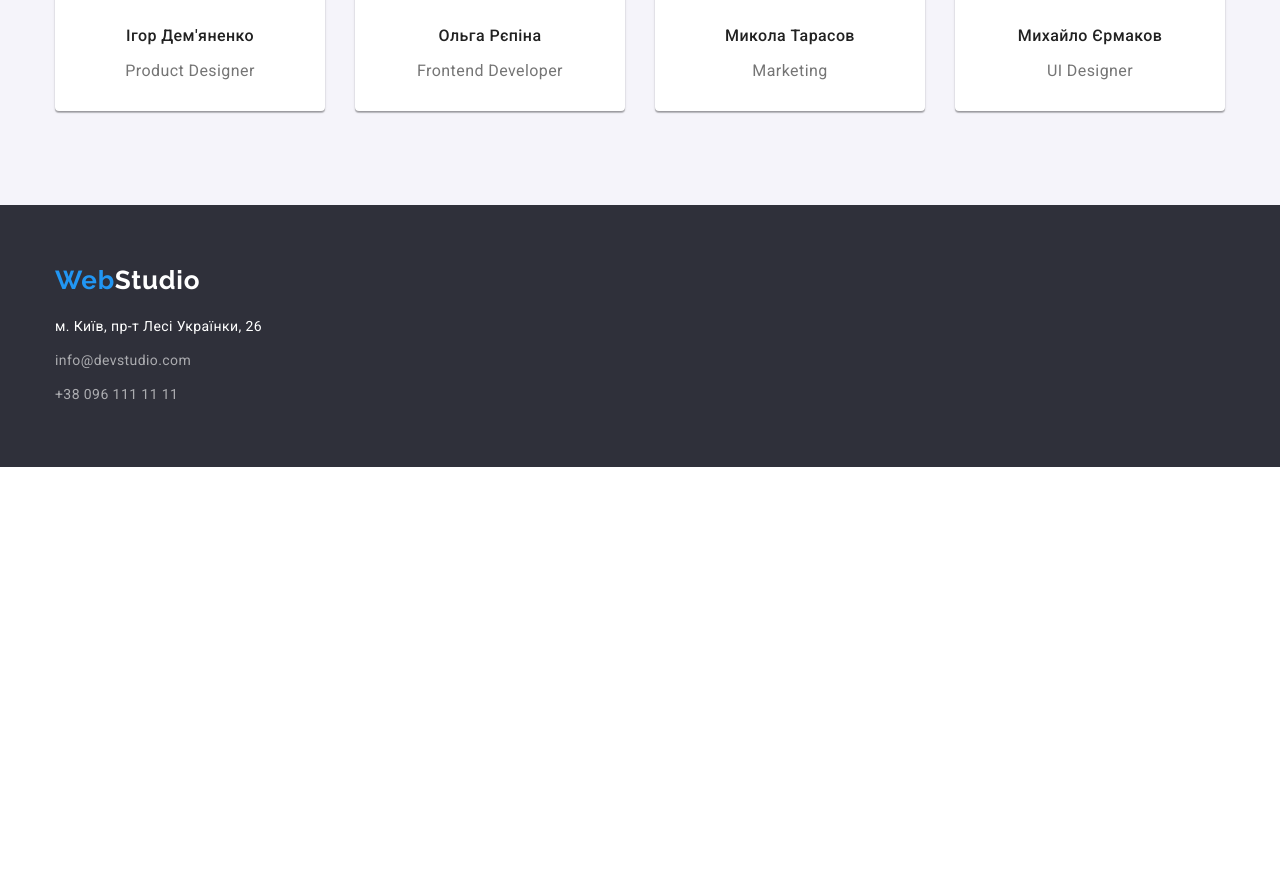
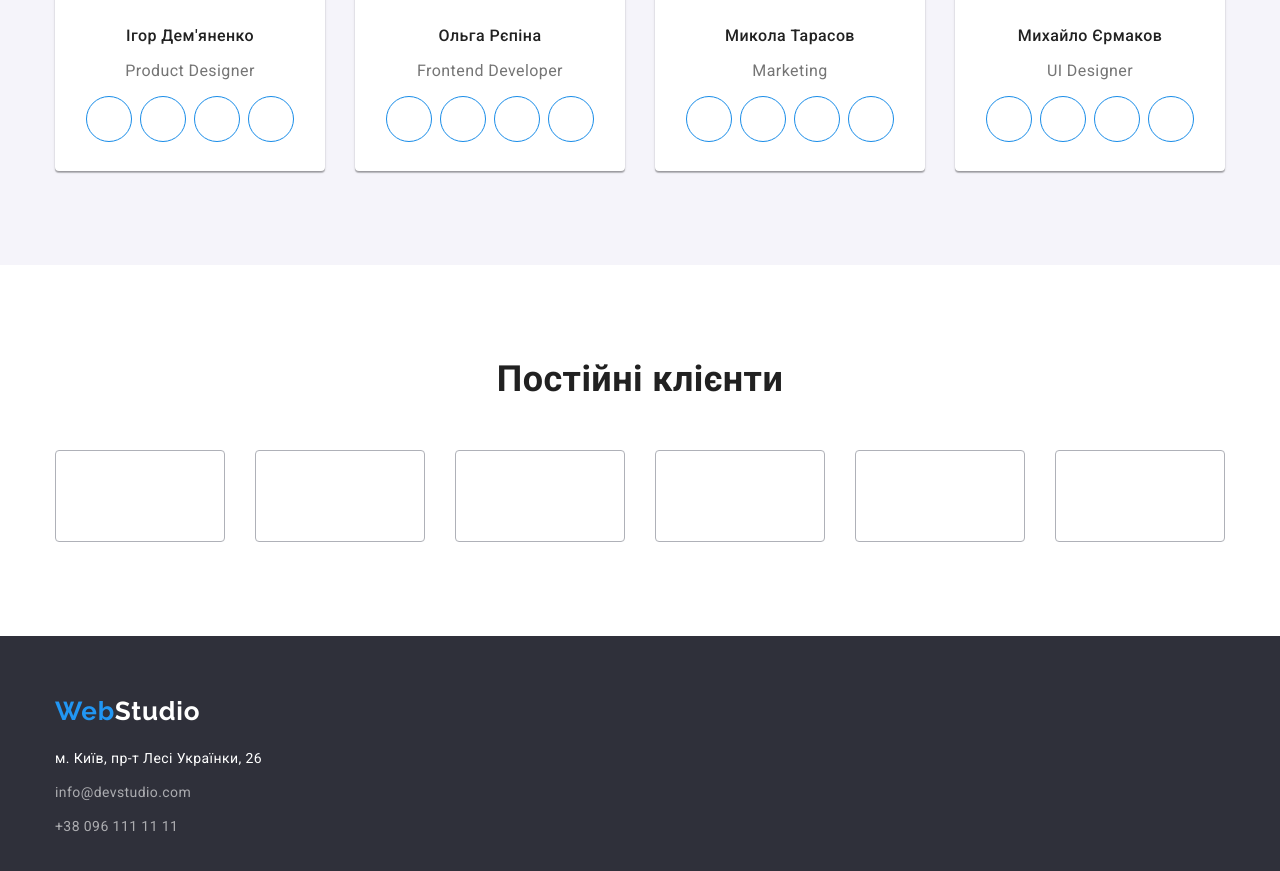
Before and after one commit to Daria-Misko/goit-markup-hw-04, a plain HTML site: page index.html in a window 1280 px wide. Shown: the part 1903-2774 px from the top of the page. Before the commit the page ends 2370 px from the top, so only its background shows below. Drawn offline with nearby package versions, Linux system fonts and the light colour scheme.

Commit message:
add new section "clients" and bg-image

```diff
--- a/css/style.css
+++ b/css/style.css
@@ -162,6 +162,15 @@ ul {
 	background-color: var(--bg-color-dark);
 	text-align: center;
 	padding: 200px 0 200px 0;
+	max-width: 1600;
+	background-image: linear-gradient(
+			rgba(47, 48, 58, 0.4),
+			rgba(47, 48, 58, 0.4)
+		),
+		url(../images/bg-image.jpeg);
+	background-repeat: no-repeat;
+	background-position: center;
+	background-size: cover;
 }
 
 .hero-title {
@@ -278,8 +287,49 @@ ul {
 	color: var(--main-color-text);
 	font-size: 16px;
 	line-height: 1.18;
-	margin-bottom: 0;
+	margin-bottom: 16px;
 	text-align: center;
+}
+.social-links {
+	display: flex;
+	margin: 0 auto;
+	gap: 10px;
+	padding: 0 32px;
+}
+.social-link {
+	width: 44px;
+	height: 44px;
+	outline: 1px solid #188ce8;
+	border-radius: 50%;
+}
+.social-link:hover,
+.social-link:focus {
+	background-color: var(--color-blue);
+}
+
+/* clients */
+.clients {
+	padding: 94px 0;
+}
+.title {
+	margin-bottom: 50px;
+}
+.clients-cards {
+	display: flex;
+	gap: 30px;
+	margin: 0 auto;
+}
+.clients-icon {
+	display: block;
+	width: 170px;
+	height: 92px;
+	border: 1px solid #afb1b8;
+	border-radius: 4px;
+	width: calc((100%- 200px) / 6);
+}
+.clients-icon:hover,
+.clients-icon:focus {
+	border: 1px solid var(--color-blue);
 }
 
 /* portfolio */
@@ -319,6 +369,11 @@ ul {
 }
 .examples-item {
 	width: calc((100% - 60px) / 3);
+}
+.examples-item:hover,
+.examples-item:focus {
+	box-shadow: 0px 1px 1px rgba(0, 0, 0, 0.12), 0px 4px 4px rgba(0, 0, 0, 0.06),
+		1px 4px 6px rgba(0, 0, 0, 0.16);
 }
 .examples-item-about {
 	border: 1px solid var(--border-cards-color);
--- a/index.html
+++ b/index.html
@@ -146,6 +146,12 @@
 							/>
 							<h3 class="teammate-name">Ігор Дем'яненко</h3>
 							<p>Product Designer</p>
+							<div class="social-links">
+								<a href="#" class="social-link"></a>
+								<a href="#" class="social-link"></a>
+								<a href="#" class="social-link"></a>
+								<a href="#" class="social-link"></a>
+							</div>
 						</li>
 						<li class="teammate-card">
 							<img
@@ -157,6 +163,12 @@
 							/>
 							<h3 class="teammate-name">Ольга Рєпіна</h3>
 							<p>Frontend Developer</p>
+							<div class="social-links">
+								<a href="#" class="social-link"></a>
+								<a href="#" class="social-link"></a>
+								<a href="#" class="social-link"></a>
+								<a href="#" class="social-link"></a>
+							</div>
 						</li>
 						<li class="teammate-card">
 							<img
@@ -169,6 +181,12 @@
 
 							<h3 class="teammate-name">Микола Тарасов</h3>
 							<p>Marketing</p>
+							<div class="social-links">
+								<a href="#" class="social-link"></a>
+								<a href="#" class="social-link"></a>
+								<a href="#" class="social-link"></a>
+								<a href="#" class="social-link"></a>
+							</div>
 						</li>
 						<li class="teammate-card">
 							<img
@@ -181,8 +199,27 @@
 
 							<h3 class="teammate-name">Михайло Єрмаков</h3>
 							<p>UI Designer</p>
+							<div class="social-links">
+								<a href="#" class="social-link"></a>
+								<a href="#" class="social-link"></a>
+								<a href="#" class="social-link"></a>
+								<a href="#" class="social-link"></a>
+							</div>
 						</li>
 					</ul>
+				</div>
+			</section>
+			<section class="clients">
+				<div class="container clients-container">
+					<h2 class="title">Постійні клієнти</h2>
+					<div class="clients-cards">
+						<a href="#" class="clients-icon"></a>
+						<a href="#" class="clients-icon"></a>
+						<a href="#" class="clients-icon"></a>
+						<a href="#" class="clients-icon"></a>
+						<a href="#" class="clients-icon"></a>
+						<a href="#" class="clients-icon"></a>
+					</div>
 				</div>
 			</section>
 		</main>
```
Also changed, not shown: images/bg-image.jpeg (added), images/icons/antenna.svg (added), images/icons/astronaut.svg (added), images/icons/clock.svg (added), images/icons/diagram.svg (added), images/icons/header-1.svg (added), images/icons/header-2.svg (added).
